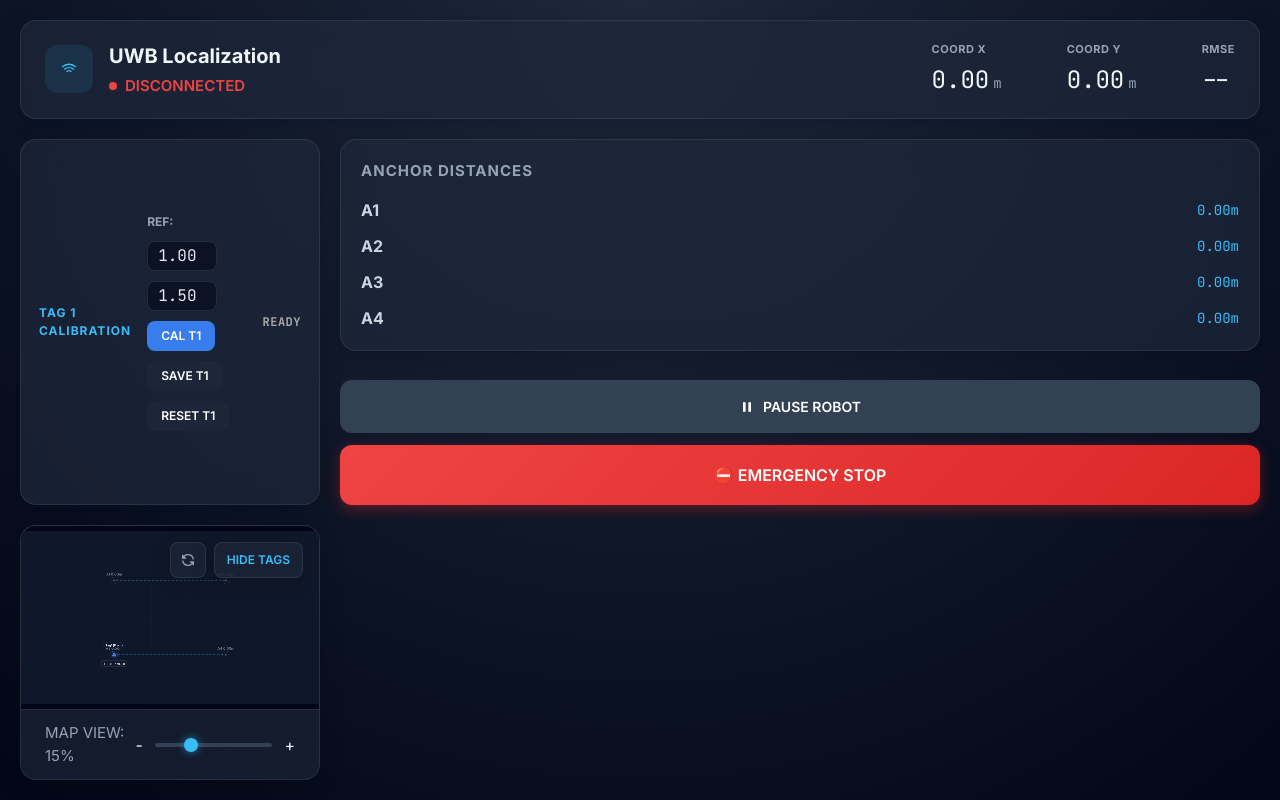
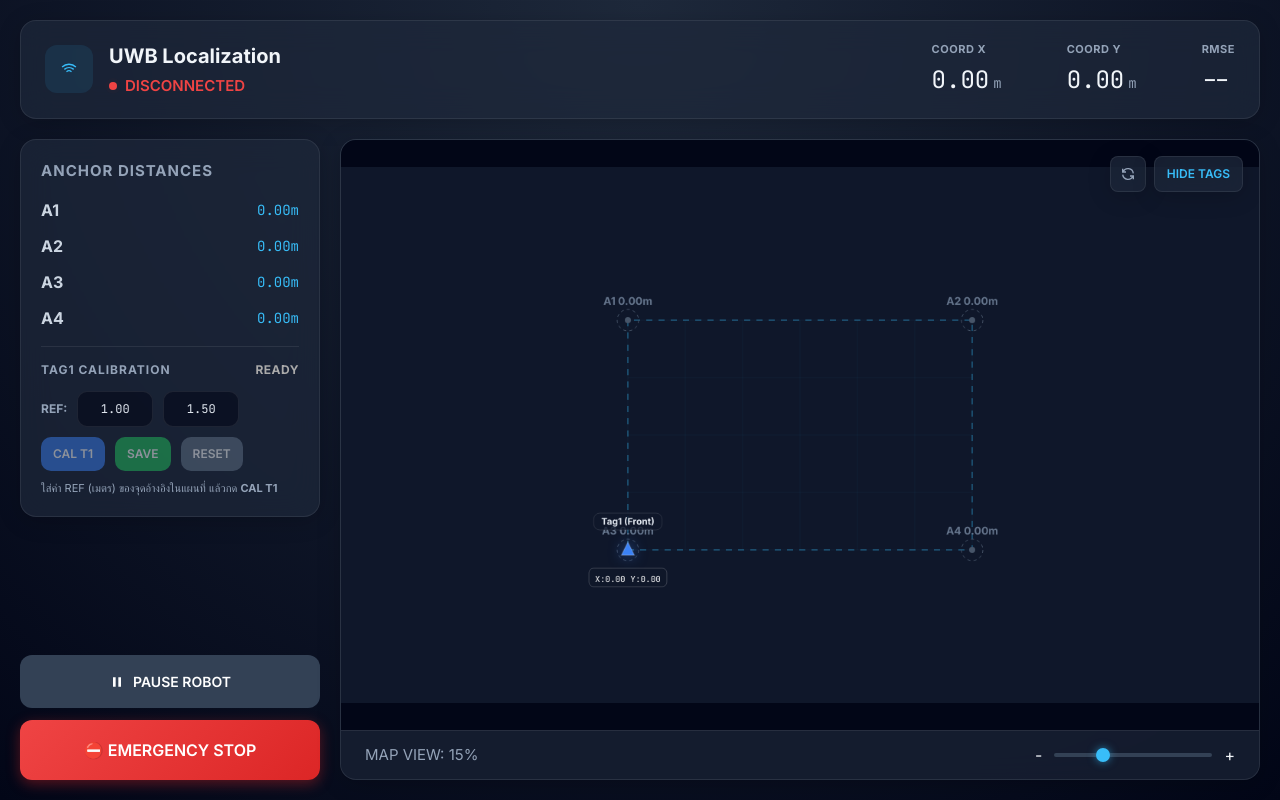
Before and after one commit to RobotUWB/Mobile-Robot-with-Ultra-Wideband-Localization, a React (Vite) app in the folder Robot Map Web/: page / in a window 1280 px wide. Built offline with nearby package versions, Linux system fonts and the light colour scheme; no server answers.

Commit message:
Add TAG1 CALIBRATION

```diff
--- a/Robot Map Web/src/App.jsx
+++ b/Robot Map Web/src/App.jsx
@@ -98,6 +98,19 @@ const GlobalStyles = () => (
     }
 
     .mono-font { font-family: 'JetBrains Mono', monospace; }
+
+    input.cal-in {
+      border: 1px solid var(--border);
+      background: rgba(2, 6, 23, 0.55);
+      color: #e2e8f0;
+      outline: none;
+      border-radius: 10px;
+      padding: 8px 10px;
+      text-align: center;
+      font-family: 'JetBrains Mono', monospace;
+      font-size: 12px;
+      width: 76px;
+    }
 
     @keyframes pulse-ring {
       0% { transform: scale(0.8); opacity: 0.5; }
@@ -235,6 +248,7 @@ export default function App() {
       showToast("Reconnecting...", "info");
     }, 800);
   };
+
   // ===== Calibration Actions (GET endpoints like friend's ESP32) =====
   const calT1 = async () => {
     const x = parseFloat(refX);
@@ -369,10 +383,10 @@ export default function App() {
         // 5) RMSE (optional)
         const r = Number(j.rmse);
         if (Number.isFinite(r)) setRmse(r);
-        // 6) Calibration state (optional) 0..4
+
+        // ✅ 6) Calibration state (optional) 0..4
         const cs = Number(j.cs);
-        if (Number.isFinite(cs)) setCalState(cs);
-
+        if (Number.isFinite(cs)) setCalState(Math.max(0, Math.min(4, cs)));
       } catch (err) {
         setConnected(false);
       }
@@ -406,14 +420,7 @@ export default function App() {
           maxY = Math.max(maxY, a.y_mm);
         }
 
-        if (
-          isFinite(minX) &&
-          isFinite(maxX) &&
-          isFinite(minY) &&
-          isFinite(maxY) &&
-          minX !== maxX &&
-          minY !== maxY
-        ) {
+        if (isFinite(minX) && isFinite(maxX) && isFinite(minY) && isFinite(maxY) && minX !== maxX && minY !== maxY) {
           return { minX, maxX, minY, maxY };
         }
       }
@@ -430,7 +437,6 @@ export default function App() {
     };
 
     const drawTriangle = (x, y, size, color, glow, pointUp) => {
-      // pointUp=true = สามเหลี่ยมหัวขึ้น, false = หัวลง
       ctx.shadowBlur = 18;
       ctx.shadowColor = glow;
 
@@ -438,12 +444,12 @@ export default function App() {
       ctx.beginPath();
       if (pointUp) {
         ctx.moveTo(x, y - size);
-        ctx.lineTo(x + size * 0.85, y + size * 0.70);
-        ctx.lineTo(x - size * 0.85, y + size * 0.70);
+        ctx.lineTo(x + size * 0.85, y + size * 0.7);
+        ctx.lineTo(x - size * 0.85, y + size * 0.7);
       } else {
         ctx.moveTo(x, y + size);
-        ctx.lineTo(x + size * 0.85, y - size * 0.70);
-        ctx.lineTo(x - size * 0.85, y - size * 0.70);
+        ctx.lineTo(x + size * 0.85, y - size * 0.7);
+        ctx.lineTo(x - size * 0.85, y - size * 0.7);
       }
       ctx.closePath();
       ctx.fill();
@@ -660,8 +666,8 @@ export default function App() {
             toast.type === "error"
               ? "rgba(239, 68, 68, 0.9)"
               : toast.type === "success"
-                ? "rgba(34, 197, 94, 0.9)"
-                : "rgba(59, 130, 246, 0.9)",
+              ? "rgba(34, 197, 94, 0.9)"
+              : "rgba(59, 130, 246, 0.9)",
           color: "#fff",
           padding: "12px 24px",
           borderRadius: 8,
@@ -744,128 +750,14 @@ export default function App() {
 
         {/* --- Main Grid --- */}
         <div style={{ display: "grid", gridTemplateColumns: "300px 1fr", gap: 20, flex: 1 }}>
-          {/* ===== TAG 1 CALIBRATION (เหมือนเพื่อน) ===== */}
-          <div
-            className="glass-panel"
-            style={{
-              borderRadius: 16,
-              padding: "14px 18px",
-              display: "flex",
-              alignItems: "center",
-              justifyContent: "space-between",
-              gap: 16,
-            }}
-          >
-            <div style={{ fontSize: 12, fontWeight: 800, letterSpacing: 1, color: "var(--accent)" }}>
-              TAG 1 CALIBRATION
-            </div>
-
-            <div style={{ display: "flex", alignItems: "center", gap: 10, flexWrap: "wrap" }}>
-              <span style={{ fontSize: 12, fontWeight: 800, color: "var(--text-muted)" }}>REF:</span>
-
-              <input
-                className="mono-font"
-                value={refX}
-                onChange={(e) => setRefX(e.target.value)}
-                inputMode="decimal"
-                style={{
-                  width: 70,
-                  height: 30,
-                  borderRadius: 8,
-                  border: "1px solid rgba(255,255,255,0.10)",
-                  background: "rgba(2,6,23,0.55)",
-                  color: "#e2e8f0",
-                  padding: "0 10px",
-                  outline: "none",
-                }}
-              />
-
-              <input
-                className="mono-font"
-                value={refY}
-                onChange={(e) => setRefY(e.target.value)}
-                inputMode="decimal"
-                style={{
-                  width: 70,
-                  height: 30,
-                  borderRadius: 8,
-                  border: "1px solid rgba(255,255,255,0.10)",
-                  background: "rgba(2,6,23,0.55)",
-                  color: "#e2e8f0",
-                  padding: "0 10px",
-                  outline: "none",
-                }}
-              />
-
-              <button
-                onClick={calT1}
-                className="btn-base"
-                style={{
-                  height: 30,
-                  padding: "0 14px",
-                  borderRadius: 8,
-                  border: "none",
-                  background: "rgba(59,130,246,0.95)",
-                  color: "#fff",
-                  fontSize: 12,
-                }}
-              >
-                CAL T1
-              </button>
-
-              <button
-                onClick={saveT1}
-                className="btn-base"
-                style={{
-                  height: 30,
-                  padding: "0 14px",
-                  borderRadius: 8,
-                  border: "none",
-                  background: "rgba(30,41,59,0.85)",
-                  color: "#fff",
-                  fontSize: 12,
-                }}
-              >
-                SAVE T1
-              </button>
-
-              <button
-                onClick={resetT1}
-                className="btn-base"
-                style={{
-                  height: 30,
-                  padding: "0 14px",
-                  borderRadius: 8,
-                  border: "none",
-                  background: "rgba(30,41,59,0.85)",
-                  color: "#fff",
-                  fontSize: 12,
-                }}
-              >
-                RESET T1
-              </button>
-            </div>
-
-            <div
-              className="mono-font"
-              style={{
-                fontSize: 12,
-                fontWeight: 800,
-                color: CAL_COLOR[calState] ?? "#aaa",
-                letterSpacing: 0.5,
-              }}
-            >
-              {CAL_TEXT[calState] ?? "READY"}
-            </div>
-          </div>
-
           {/* --- Left Sidebar (Controls) --- */}
           <div style={{ display: "flex", flexDirection: "column", gap: 20 }}>
-            {/* 1. Anchors Status */}
+            {/* 1. Anchors Status + CAL (รวมในกล่องเดียวกัน) */}
             <div className="glass-panel" style={{ borderRadius: 16, padding: 20 }}>
               <div style={{ fontSize: 15, fontWeight: 700, color: "var(--text-muted)", marginBottom: 16, letterSpacing: 1 }}>
                 ANCHOR DISTANCES
               </div>
+
               <div style={{ display: "grid", gap: 12 }}>
                 {Object.entries(ranges).map(([k, v]) => (
                   <div key={k} style={{ display: "flex", justifyContent: "space-between", alignItems: "center" }}>
@@ -875,6 +767,105 @@ export default function App() {
                     </span>
                   </div>
                 ))}
+              </div>
+
+              {/* ===== TAG1 CALIBRATION (อยู่ใต้ ANCHOR DISTANCES) ===== */}
+              <div style={{ marginTop: 16, paddingTop: 14, borderTop: "1px solid var(--border)" }}>
+                <div style={{ display: "flex", justifyContent: "space-between", alignItems: "center", marginBottom: 12 }}>
+                  <div style={{ fontSize: 12, fontWeight: 800, color: "var(--text-muted)", letterSpacing: 1 }}>
+                    TAG1 CALIBRATION
+                  </div>
+
+                  <div
+                    style={{
+                      fontSize: 12,
+                      fontWeight: 900,
+                      color: CAL_COLOR[calState] || "#aaa",
+                      letterSpacing: 0.5,
+                    }}
+                  >
+                    {CAL_TEXT[calState] || "READY"}
+                  </div>
+                </div>
+
+                <div style={{ display: "flex", alignItems: "center", gap: 10, flexWrap: "wrap" }}>
+                  <span style={{ fontSize: 12, color: "var(--text-muted)", fontWeight: 800 }}>REF:</span>
+
+                  <input
+                    className="cal-in"
+                    value={refX}
+                    onChange={(e) => setRefX(e.target.value)}
+                    inputMode="decimal"
+                    placeholder="1.00"
+                    title="REF X (meter)"
+                  />
+                  <input
+                    className="cal-in"
+                    value={refY}
+                    onChange={(e) => setRefY(e.target.value)}
+                    inputMode="decimal"
+                    placeholder="1.50"
+                    title="REF Y (meter)"
+                  />
+
+                  <button
+                    onClick={calT1}
+                    disabled={!connected}
+                    className="btn-base"
+                    style={{
+                      height: 34,
+                      padding: "0 12px",
+                      borderRadius: 10,
+                      border: "none",
+                      background: "rgba(59, 130, 246, 0.95)",
+                      color: "#fff",
+                      fontSize: 12,
+                      opacity: connected ? 1 : 0.5,
+                    }}
+                  >
+                    CAL T1
+                  </button>
+
+                  <button
+                    onClick={saveT1}
+                    disabled={!connected}
+                    className="btn-base"
+                    style={{
+                      height: 34,
+                      padding: "0 12px",
+                      borderRadius: 10,
+                      border: "none",
+                      background: "rgba(34, 197, 94, 0.95)",
+                      color: "#fff",
+                      fontSize: 12,
+                      opacity: connected ? 1 : 0.5,
+                    }}
+                  >
+                    SAVE
+                  </button>
+
+                  <button
+                    onClick={resetT1}
+                    disabled={!connected}
+                    className="btn-base"
+                    style={{
+                      height: 34,
+                      padding: "0 12px",
+                      borderRadius: 10,
+                      border: "none",
+                      background: "rgba(100, 116, 139, 0.95)",
+                      color: "#fff",
+                      fontSize: 12,
+                      opacity: connected ? 1 : 0.5,
+                    }}
+                  >
+                    RESET
+                  </button>
+                </div>
+
+                <div style={{ marginTop: 10, fontSize: 11, color: "var(--text-muted)", lineHeight: 1.35 }}>
+                  ใส่ค่า REF (เมตร) ของจุดอ้างอิงในแผนที่ แล้วกด <b>CAL T1</b>
+                </div>
               </div>
             </div>
 
```
